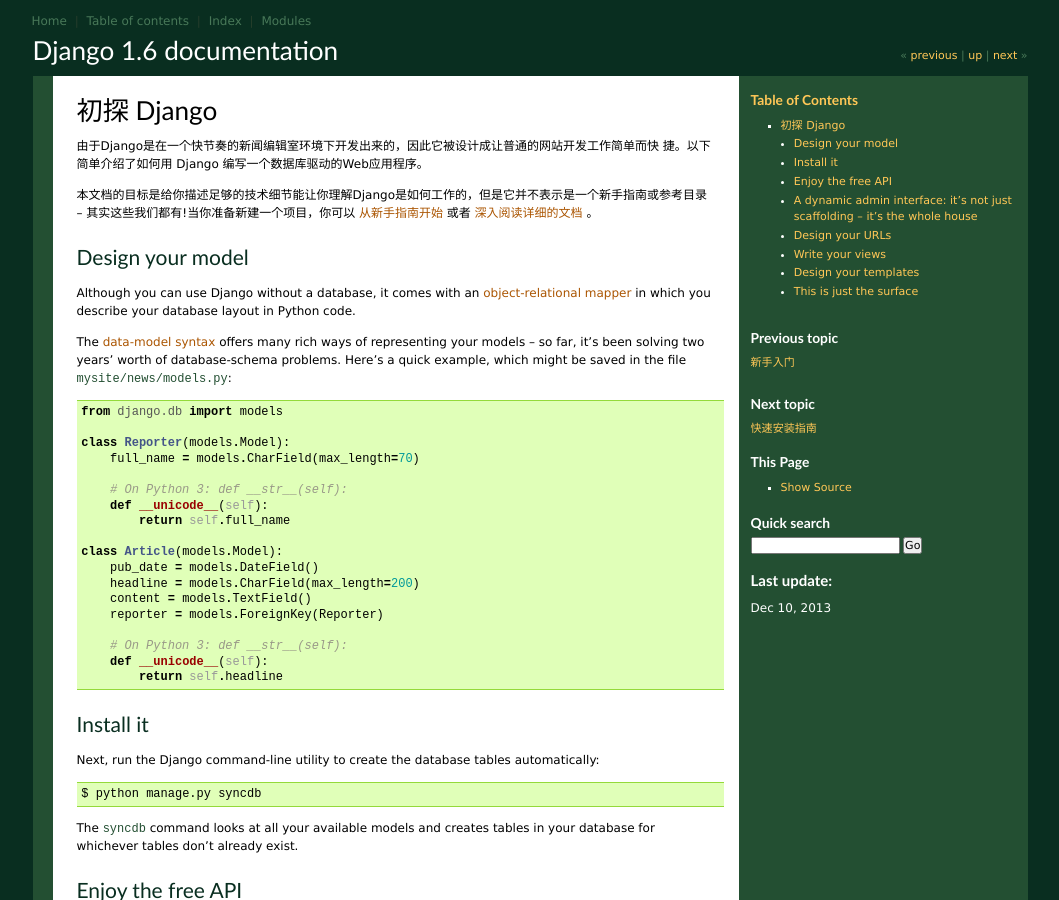
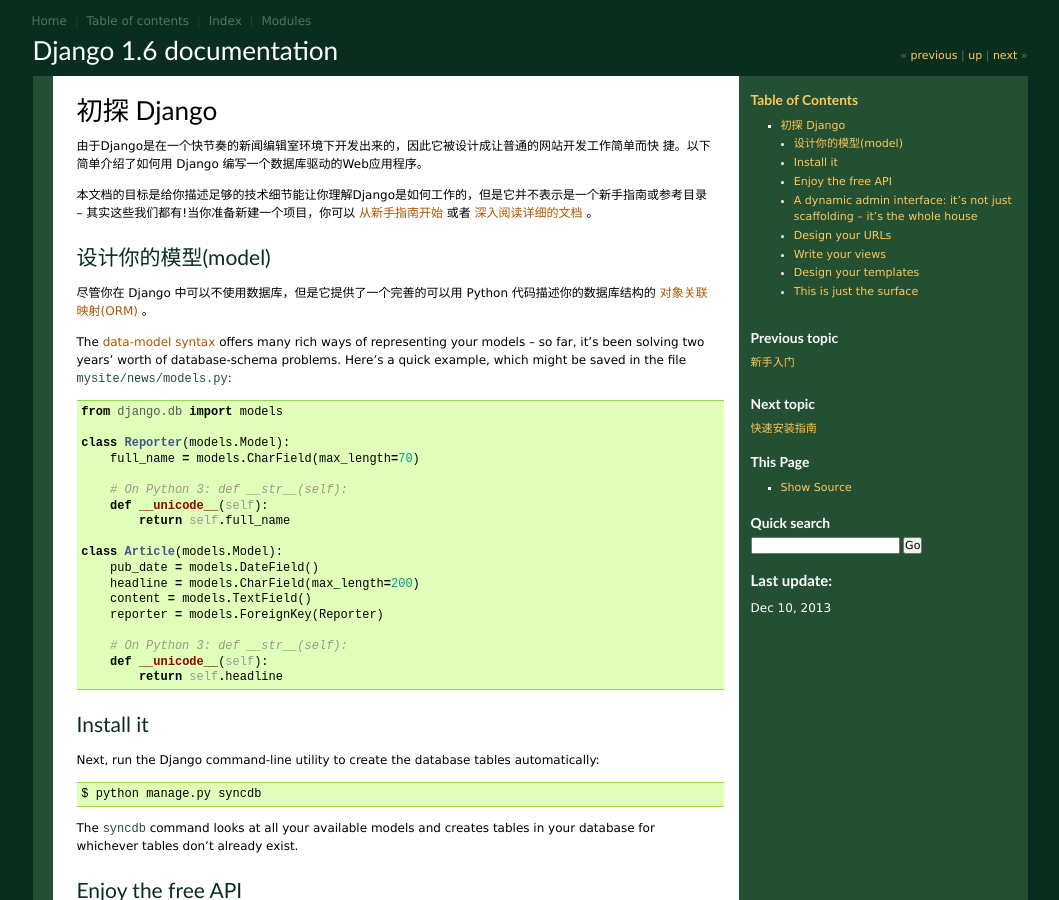
Before and after one commit to ljb-2000/django-chinese-docs-1.6, a Sphinx documentation site: the page built from docs/intro/overview.txt, in a window 1280 px wide and 900 px high. Shown: the whole window, without its empty margins (110-1169 px from the left). Built offline with Sphinx 7.4.7, drawn with Linux system fonts in a browser that asks for light colours; pages that are not in the unit, such as notebooks, are missing from menus; cross-references to code outside the pages are shown as plain code.

Commit message:
overview.txt

```diff
--- a/docs/intro/overview.txt
+++ b/docs/intro/overview.txt
@@ -8,14 +8,13 @@
 本文档的目标是给你描述足够的技术细节能让你理解Django是如何工作的，但是它并不表示是一个新手指南或参考目录
 -- 其实这些我们都有!当你准备新建一个项目，你可以 :doc:`从新手指南开始 </intro/tutorial01>` 或者 :doc:`深入阅读详细的文档 </topics/index>` 。
 
-Design your model
+设计你的模型(model)
 =================
 
-Although you can use Django without a database, it comes with an
-`object-relational mapper`_ in which you describe your database layout in Python
-code.
+尽管你在 Django 中可以不使用数据库，但是它提供了一个完善的可以用 Python
+代码描述你的数据库结构的 `对象关联映射(ORM)`_ 。
 
-.. _object-relational mapper: http://en.wikipedia.org/wiki/Object-relational_mapping
+.. _对象关联映射(ORM): http://zh.wikipedia.org/wiki/%E5%AF%B9%E8%B1%A1%E5%85%B3%E7%B3%BB%E6%98%A0%E5%B0%84
 
 The :doc:`data-model syntax </topics/db/models>` offers many rich ways of
 representing your models -- so far, it's been solving two years' worth of
```
